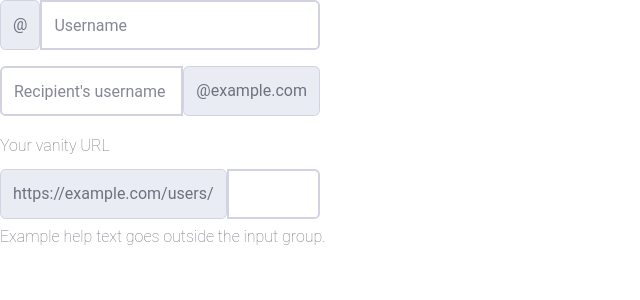
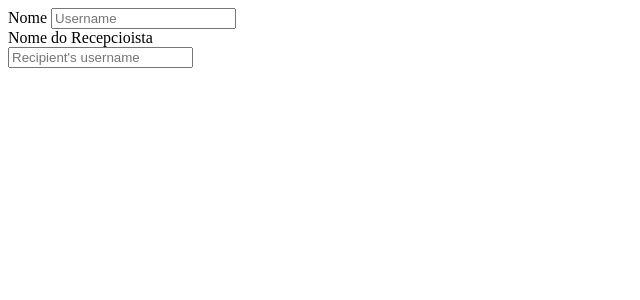
Before and after one commit to LeoSantana24/projeto-final, a PHP site: page /painel-adm/novorecep.php in a window 1280 px wide. Shown: the top 300 px of the page, without its empty margins (0-640 px from the left). Run offline with PHP 8.4, Linux system fonts and the light colour scheme.

Commit message:
Update novorecep.php

```diff
--- a/painel-adm/novorecep.php
+++ b/painel-adm/novorecep.php
@@ -7,17 +7,11 @@
         <meta http-equiv="X-UA-Compatible" content="IE=edge">
         <meta name="viewport" content="width=device-width, initial-scale=1, shrink-to-fit=no">
         <meta name="description" content="">
-        <meta name="author" content="Hugo Vasconcelos">
 
         <title>Novo Recepcionista</title>
 
         <!-- Custom fonts for this template-->
         <link href="../vendor/fontawesome-free/css/all.min.css" rel="stylesheet" type="text/css">
-        <link href="https://fonts.googleapis.com/css?family=Nunito:200,200i,300,300i,400,400i,600,600i,700,700i,800,800i,900,900i" rel="stylesheet">
-
-        <!-- Custom styles for this template-->
-        <link href="../css/sb-admin-2.min.css" rel="stylesheet">
-        <link href="../css/adm.css" rel="stylesheet">
 
         <link href="../vendor/datatables/dataTables.bootstrap4.min.css" rel="stylesheet">
 
@@ -33,24 +27,15 @@
 
 <body>
 <div class="input-group mb-3">
-  <span class="input-group-text" id="basic-addon1">@</span>
+    <span>Nome</span>
   <input type="text" class="form-control" placeholder="Username" aria-label="Username" aria-describedby="basic-addon1">
 </div>
 
 <div class="input-group mb-3">
+    <span>Nome do Recepcioista</span>
   <input type="text" class="form-control" placeholder="Recipient's username" aria-label="Recipient's username" aria-describedby="basic-addon2">
-  <span class="input-group-text" id="basic-addon2">@example.com</span>
+
 </div>
-
-<div class="mb-3">
-  <label for="basic-url" class="form-label">Your vanity URL</label>
-  <div class="input-group">
-    <span class="input-group-text" id="basic-addon3">https://example.com/users/</span>
-    <input type="text" class="form-control" id="basic-url" aria-describedby="basic-addon3 basic-addon4">
-  </div>
-  <div class="form-text" id="basic-addon4">Example help text goes outside the input group.</div>
-</div>
-
 
 
 <style>
```
